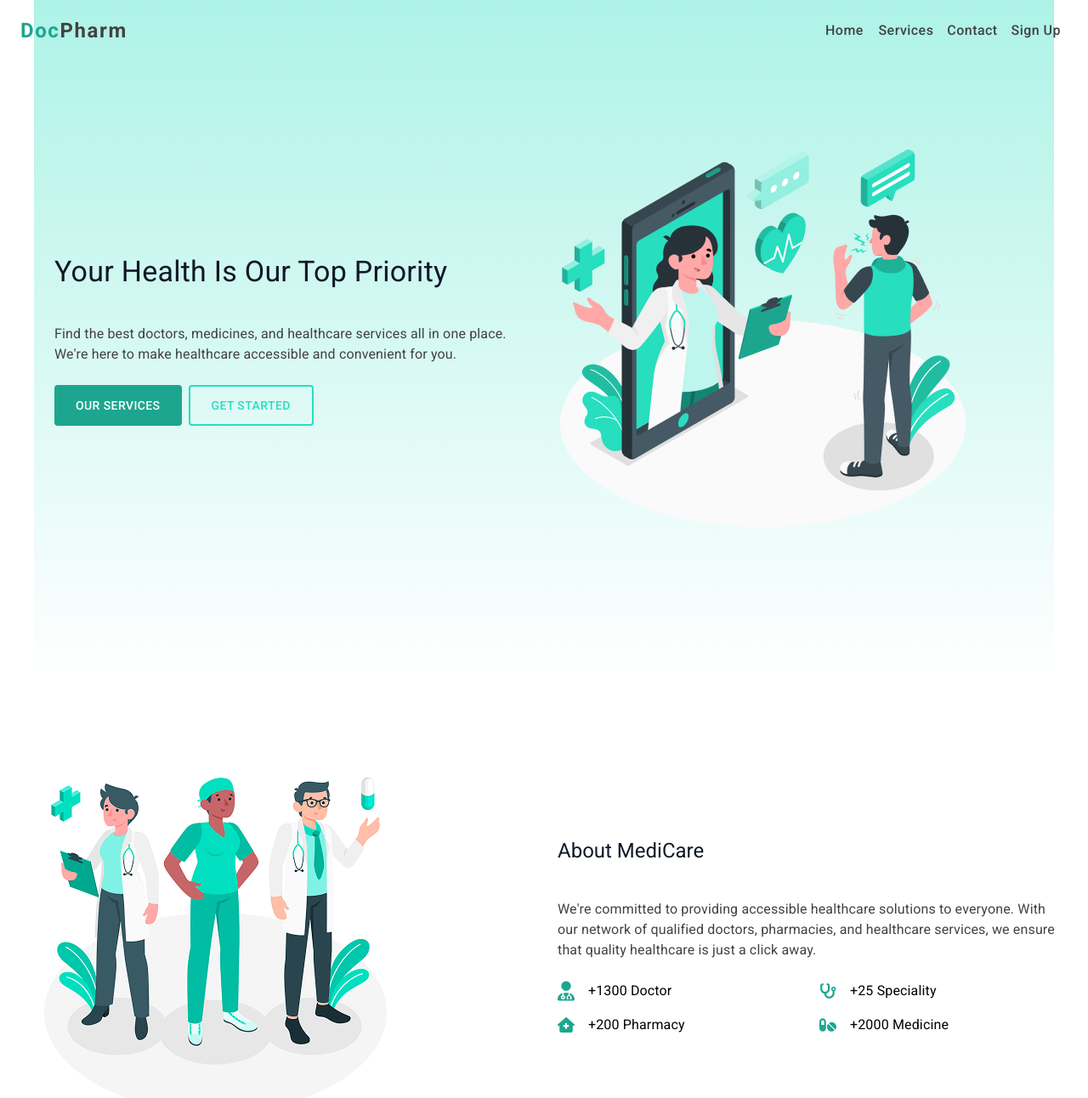
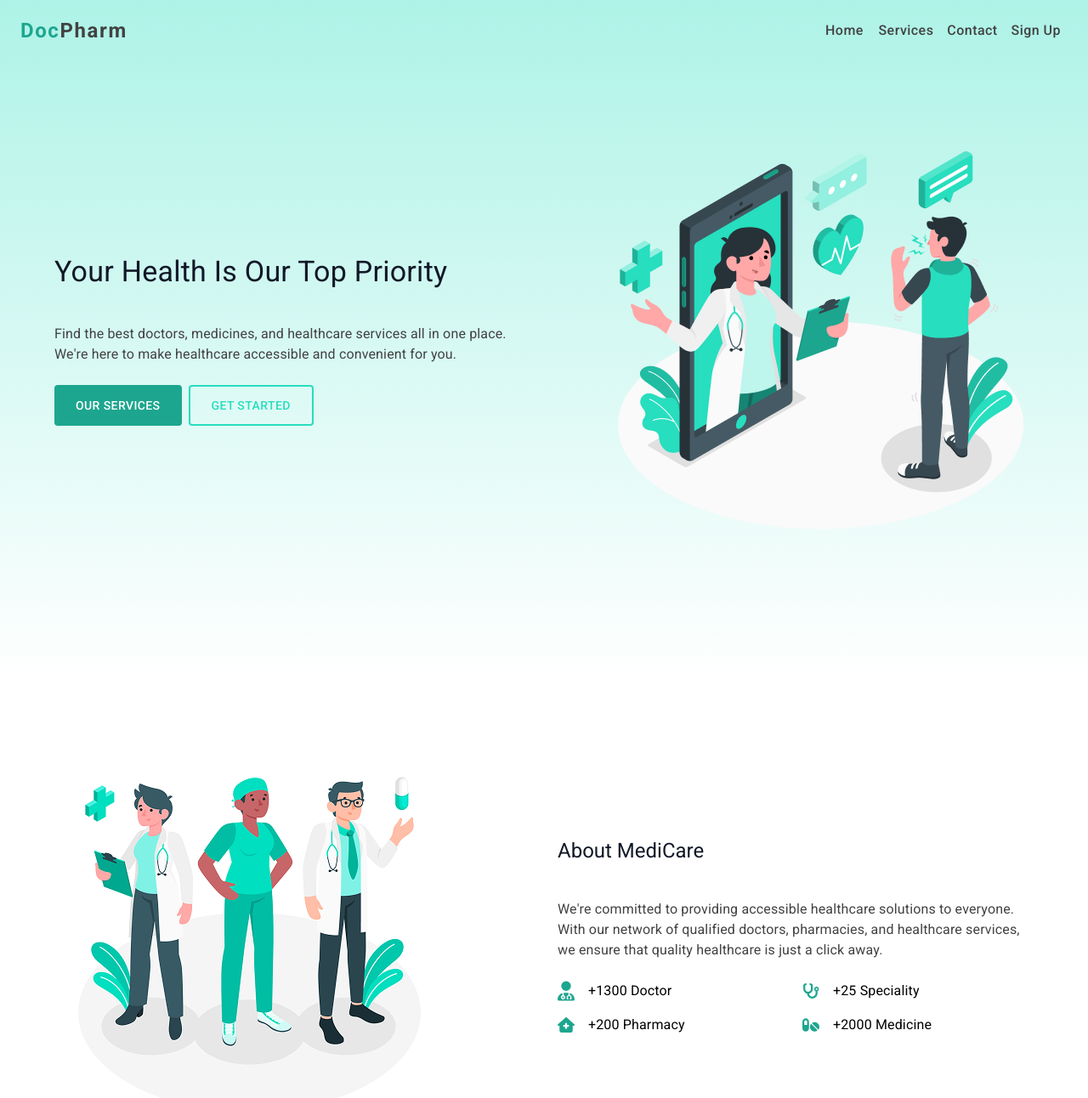
Before and after one commit to anass17/DocPharm, a React (Vite) app in the folder Frontend/: page / in a window 1280 px wide. Shown: the top 1292 px of the page at 85% size. Built offline with nearby package versions, Linux system fonts and the light colour scheme.

Commit message:
Wrapped Containers in Box component

```diff
--- a/Frontend/src/components/home/AboutSection.tsx
+++ b/Frontend/src/components/home/AboutSection.tsx
@@ -4,7 +4,8 @@ import { DARK_GRAY0, DARK_GREEN, DARK_GRAY2, LIGHT_GREEN1, LIGHT_GREEN2 } from "
 export default function AboutSection() {
 
     return (
-        <Container maxWidth="xl"sx={{py: "70px", display: 'flex', alignItems: 'center' }}>
+        <Box>
+            <Container maxWidth="lg" sx={{py: "70px", display: 'flex', alignItems: 'center' }}>
                 <Grid2 container spacing={4}>
                     <Grid2 size={6}>
                         <img src="/images/home_about_section.png" style={{maxWidth: '100%'}}></img>
@@ -49,5 +50,6 @@ export default function AboutSection() {
                     </Grid2>
                 </Grid2>
             </Container>
+        </Box>
     )
 }
--- a/Frontend/src/components/home/heroSection.tsx
+++ b/Frontend/src/components/home/heroSection.tsx
@@ -4,7 +4,8 @@ import { DARK_GRAY0, DARK_GREEN, DARK_GRAY2, LIGHT_GREEN1, LIGHT_GREEN2 } from "
 export default function HeroSection() {
 
     return (
-        <Container sx={{ height: '100vh', display: 'flex', alignItems: 'center', backgroundImage: `linear-gradient(${LIGHT_GREEN1 + '60'}, #fff)` }}>
+        <Box style={{backgroundImage: `linear-gradient(${LIGHT_GREEN1 + '60'}, #fff)`}}>
+            <Container maxWidth="lg" sx={{ height: '100vh', display: 'flex', alignItems: 'center' }}>
                 <Grid2 container spacing={2}>
                     <Grid2 size={6} alignItems='center' display='flex'>
                         <Box>
@@ -23,9 +24,10 @@ export default function HeroSection() {
                         </Box>
                     </Grid2>
                     <Grid2 size={6}>
-                    <img src="/images/home_herosection.png" style={{maxWidth: '100%'}}></img>
+                        <img src="/images/home_herosection.png" style={{maxWidth: '100%', marginLeft: 'auto', display: 'block'}}></img>
                     </Grid2>
                 </Grid2>
             </Container>
+        </Box>
     )
 }
```
Lines whose indentation alone changed are shown as unchanged.
